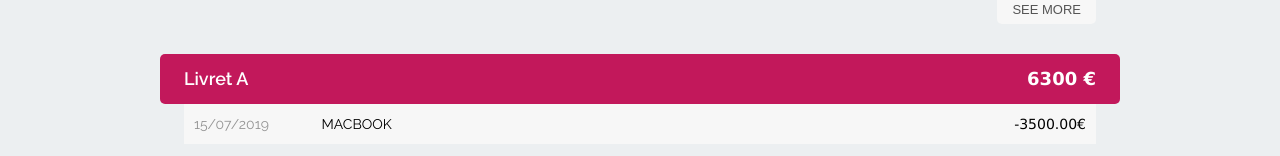
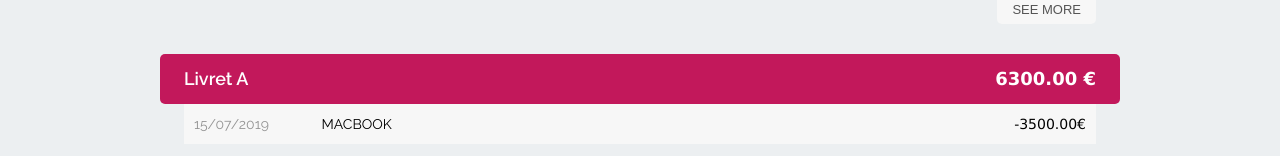
Before and after one commit to DavidNabet/project-bank-react, a React (Create React App) app: page / in a window 1280 px wide. Shown: the part 351-507 px from the top of the page. Built offline with nearby package versions, Linux system fonts and the light colour scheme.

Commit message:
change accounts

```diff
--- a/src/components/Account.js
+++ b/src/components/Account.js
@@ -9,7 +9,7 @@ const Account = ({ account }) => {
           <tr>
             <th>{name}</th>
             <th></th>
-            <th className="monospace">{balance} €</th>
+            <th className="monospace">{balance.toFixed(2)} €</th>
           </tr>
         </thead>
         <tbody>
```
